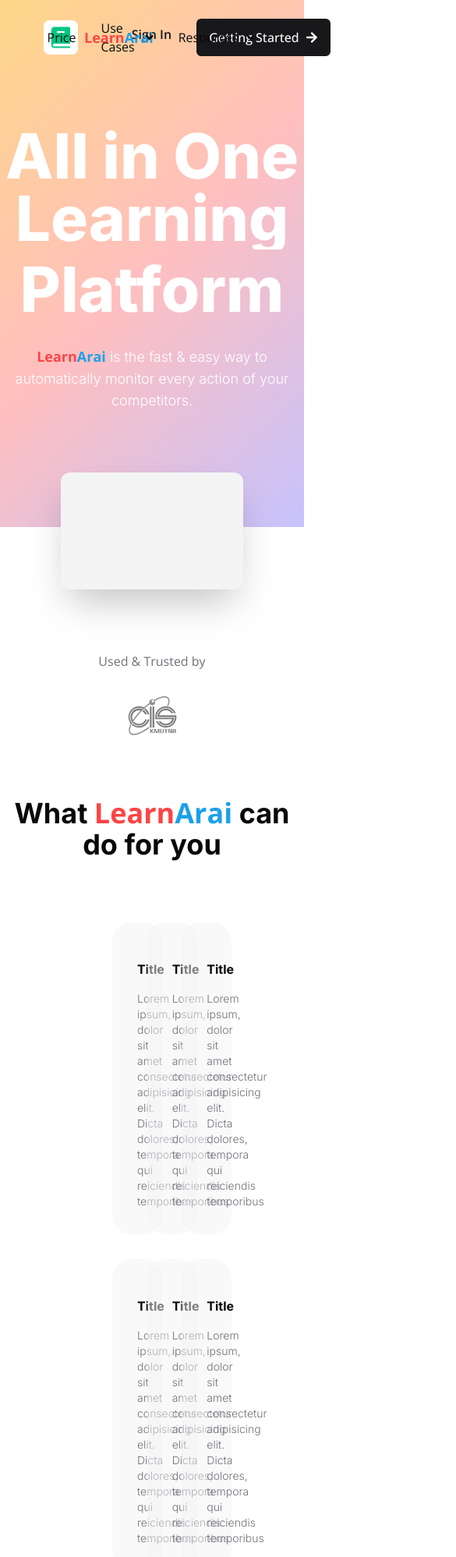
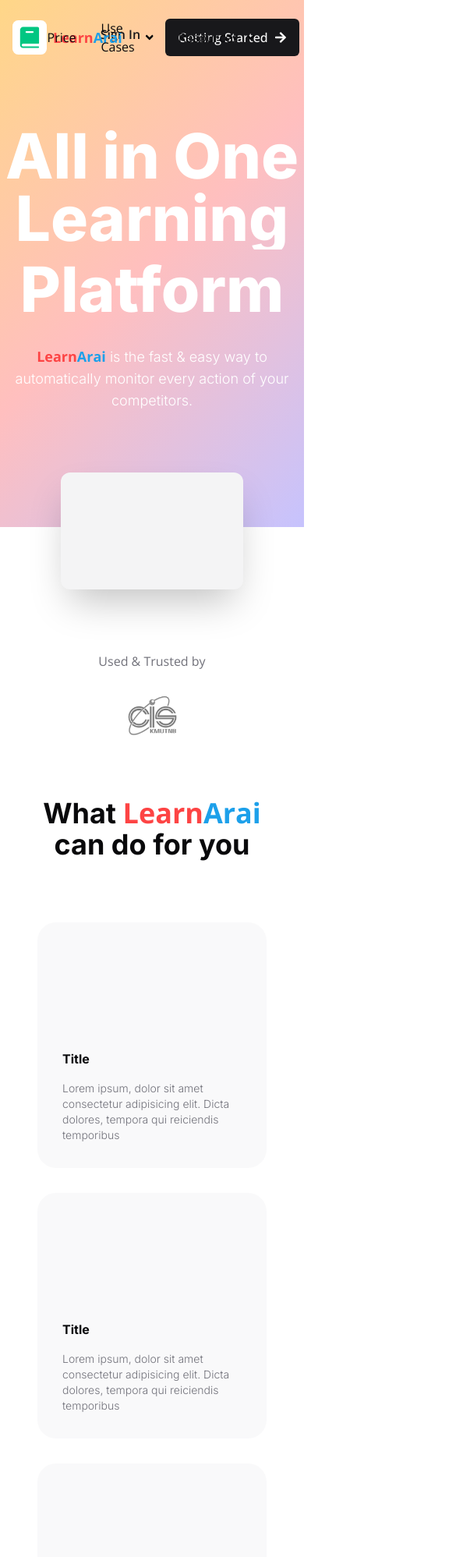
Before and after one commit to learn-arai/learn-arai, a Next.js app in the folder learn-arai/: page / in a window 390 px wide. Shown: the top 1997 px of the page at 78% size, 585 px wide, since content can reach past the window. Built offline with nearby package versions, Linux system fonts and the light colour scheme.

Commit message:
Fixed landing mobile responsive

```diff
--- a/learn-arai/components/module/landing/feature.tsx
+++ b/learn-arai/components/module/landing/feature.tsx
@@ -6,7 +6,7 @@
     return (
         <>
             <section className={cn('pt-12 pb-14', inter.className)}>
-                <h2 className="text-4xl text-center font-bold">
+                <h2 className="text-4xl text-center font-bold mx-12 sm:mx-0">
                     What{' '}
                     <span className={cn('font-bold', openSans.className)}>
                         <span className="text-red-logo-500">Learn</span>
@@ -15,7 +15,7 @@
                     can do for you
                 </h2>
 
-                <div className="grid grid-cols-3 px-36 mx-auto gap-8 pt-20">
+                <div className="grid sm:grid-cols-3 px-12 sm:px-36 mx-auto gap-8 pt-20">
                     <FeatureCard />
                     <FeatureCard />
                     <FeatureCard />
--- a/learn-arai/components/module/landing/getting-started.tsx
+++ b/learn-arai/components/module/landing/getting-started.tsx
@@ -10,7 +10,7 @@
         <>
             <section
                 className={cn(
-                    'bg-landing-hero rounded-3xl p-16 mx-36 space-y-8 relative overflow-hidden',
+                    'bg-landing-hero rounded-3xl p-16 mx-12 sm:mx-36 space-y-8 relative overflow-hidden',
                     inter.className
                 )}
             >
--- a/learn-arai/components/module/landing/landing-navbar.tsx
+++ b/learn-arai/components/module/landing/landing-navbar.tsx
@@ -14,7 +14,7 @@
 export default function LandingNavbar() {
     return (
         <>
-            <nav className="absolute px-14 pt-6 flex items-center w-full z-10">
+            <nav className="absolute px-4 sm:px-14 pt-6 flex items-center w-full z-10">
                 <div className="flex items-center gap-2 mx-auto ml-0 relative">
                     <Image
                         src={Logo}
--- a/learn-arai/components/module/landing/testimonial.tsx
+++ b/learn-arai/components/module/landing/testimonial.tsx
@@ -12,7 +12,7 @@
         <>
             <section
                 className={cn(
-                    'bg-[linear-gradient(#aba8ff,#c5c3ff)] px-36 py-32 mb-28 mt-12',
+                    'bg-[linear-gradient(#aba8ff,#c5c3ff)] px-12 sm:px-36 py-32 mb-28 mt-12',
                     inter.className
                 )}
             >
@@ -27,7 +27,7 @@
                     breaking the bank.
                 </p>
 
-                <div className="grid grid-cols-2 gap-10 pt-12">
+                <div className="grid sm:grid-cols-2 gap-10 pt-12">
                     <div className="bg-[linear-gradient(135deg,#ffc7c2,#fdb0ac)] p-10 rounded-3xl text-white flex flex-col justify-between">
                         <p className="font-bold text-4xl leading-snug">
                             เจ๋งมากเลยครับ ใช้งานง่าย เหมือน Grader
--- a/learn-arai/components/ui/footer/footer.tsx
+++ b/learn-arai/components/ui/footer/footer.tsx
@@ -10,7 +10,7 @@
 export default function Footer() {
     return (
         <>
-            <footer className="px-36 py-32 flex w-full justify-between">
+            <footer className="px-12 sm:px-36 py-32 flex flex-col sm:flex-row w-full justify-between">
                 <div className="space-y-12 pr-20">
                     <Link href="/">
                         <div className="flex items-center gap-2 w-fit">
```
